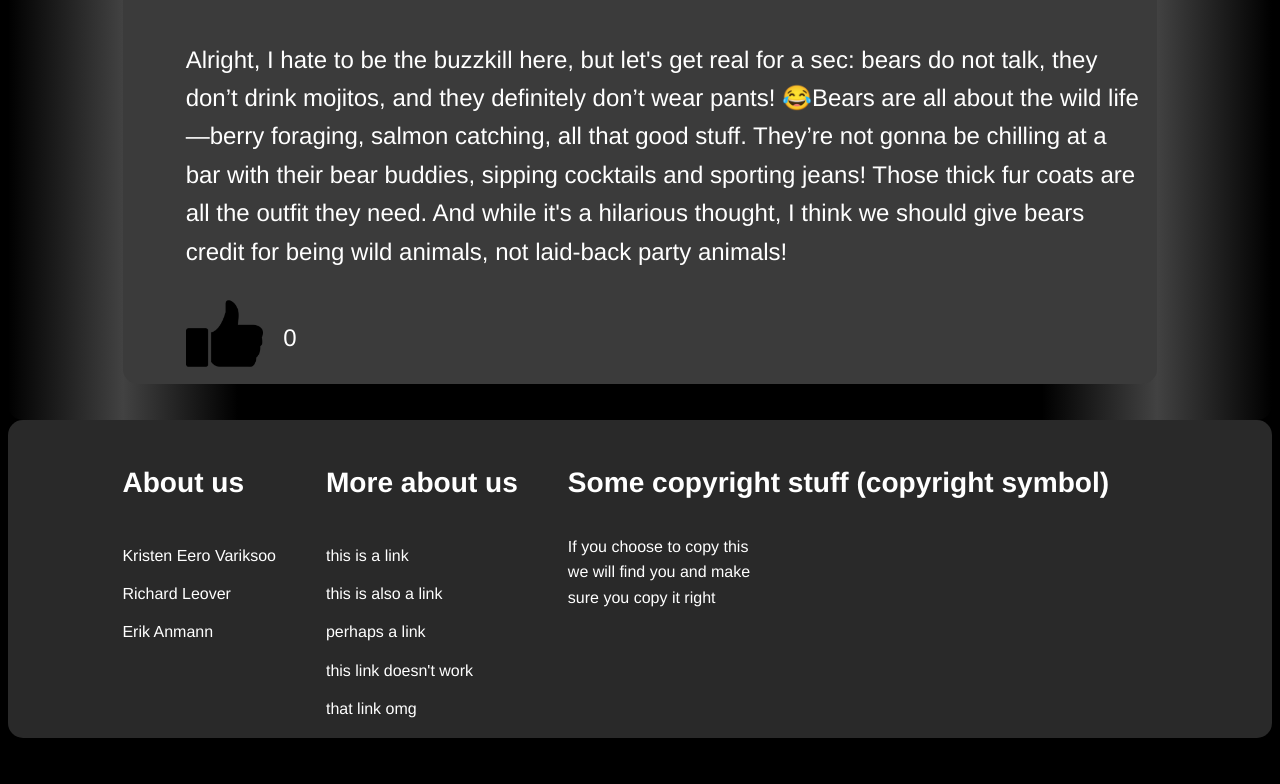
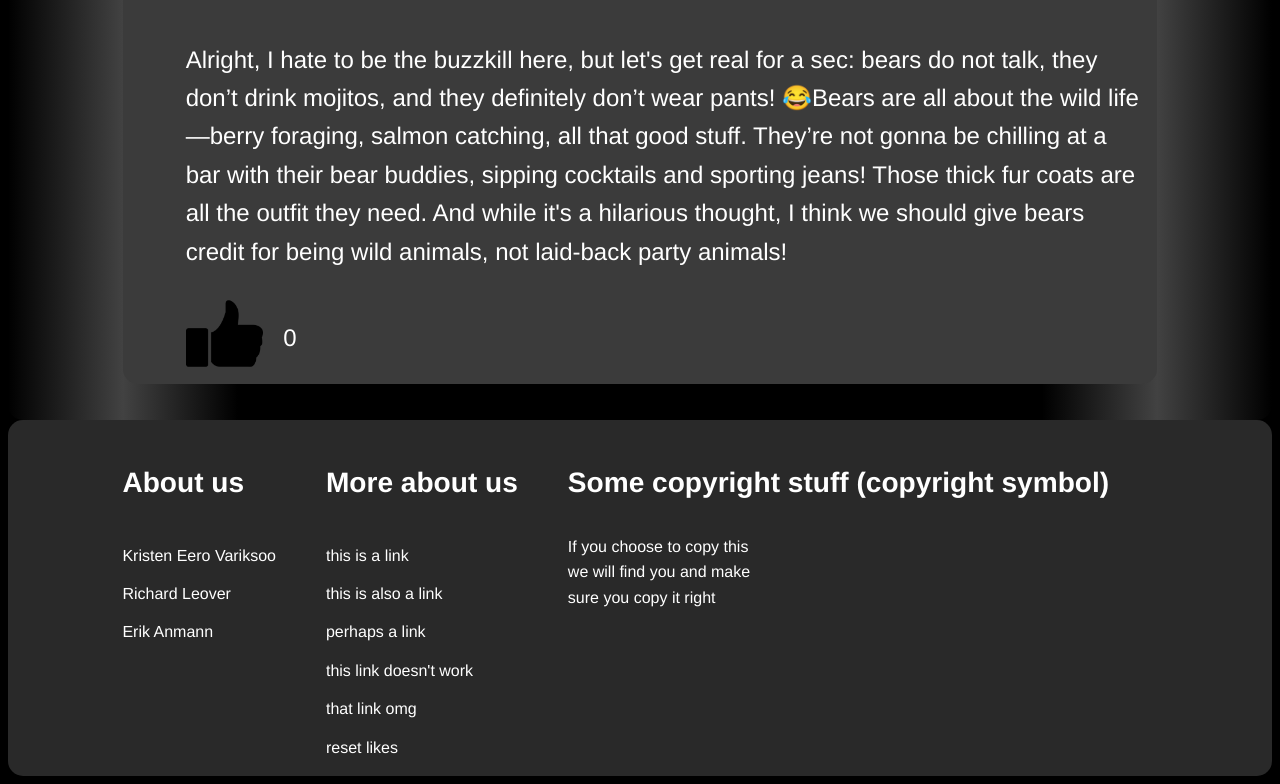
Before and after one commit to richardleoverr/WebApplicationVue, a Vue app: page /#/ in a window 1280 px wide. Shown: the part 6439-7223 px from the top of the page. Before the commit the page ends 7185 px from the top, so only its background shows below. Built offline with nearby package versions, Linux system fonts and the light colour scheme.

Commit message:
added last minute like reset

```diff
--- a/src/components/Footer.vue
+++ b/src/components/Footer.vue
@@ -13,7 +13,8 @@
           <a href="https://www.youtube.com/watch?v=kpnW68Q8ltc">this is also a link</a><br>
           <a href="https://en.meming.world/wiki/Perhaps">perhaps a link</a><br>
           <a>this link doesn't work</a><br>
-          <a href="https://www.youtube.com/watch?v=xuCn8ux2gbs">that link omg</a>
+          <a href="https://www.youtube.com/watch?v=xuCn8ux2gbs">that link omg</a><br>
+          <a @click="resetLikes">reset likes</a>
         </div>
         <div style="padding-right: 50px;">
           <h3>Some copyright stuff (copyright symbol)</h3>
```
